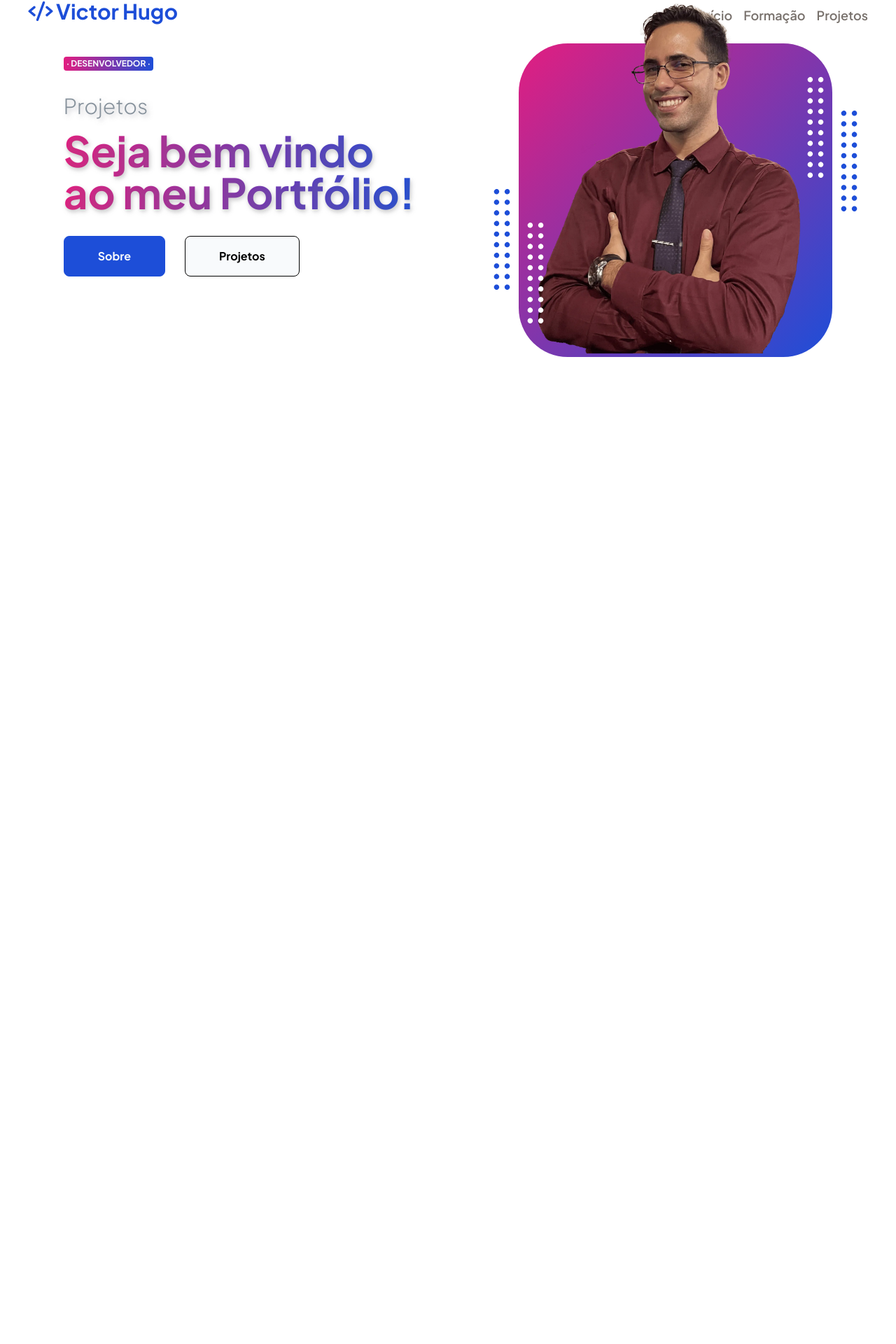
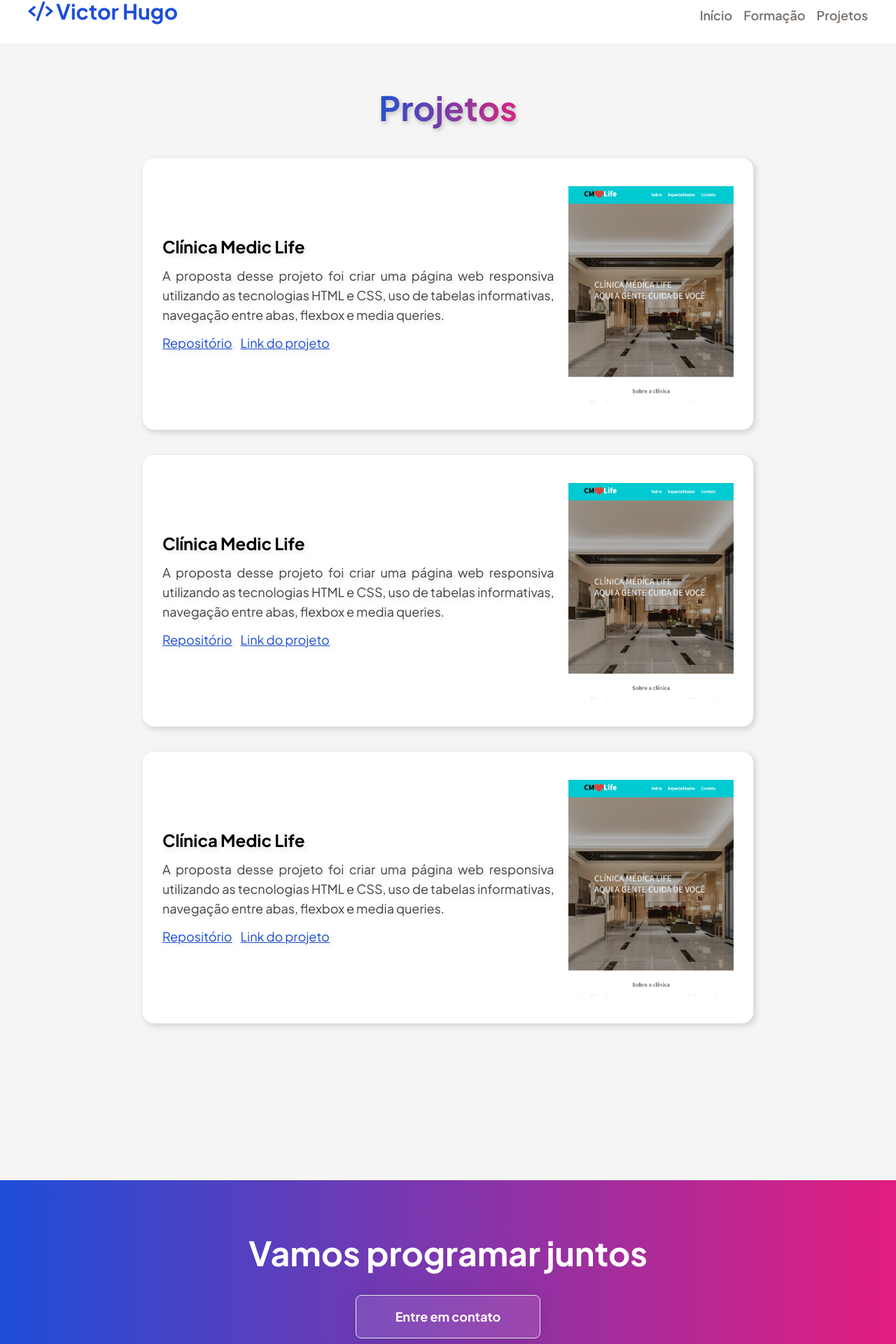
Before and after one commit to viitones/potfolio-react, a React (Vite) app: page /projetos in a window 1280 px wide. Shown: the part 18-1938 px from the top of the page at 70% size. Before the commit the page ends 800 px from the top, so only its background shows below. Built offline with nearby package versions, Linux system fonts and the light colour scheme.

Commit message:
finalizando pagina de projetos e algumas adições como botao de subir e hover nos links do header

```diff
--- a/src/app.tsx
+++ b/src/app.tsx
@@ -1,3 +1,4 @@
+import { BotaoSubir } from './components/BotaoSubir';
 import { Header } from './components/Header';
 import { Outlet } from 'react-router-dom';
 
@@ -11,6 +12,8 @@ export function App() {
       <main className=''>
         <Outlet />
       </main>
+
+      <BotaoSubir />
     </>
   )
 }
--- /dev/null
+++ b/src/components/BotaoSubir.tsx
@@ -0,0 +1,29 @@
+import { useState } from "react";
+import { CaretUp } from "@phosphor-icons/react";
+
+export function BotaoSubir(){
+    const [isVisible, setVisible] = useState(false);
+
+    const toggleVisibility = ()=>{
+        if(window.scrollY > 300){
+            setVisible(true)
+        }else{
+            setVisible(false)
+        }
+    };
+
+    window.addEventListener("scroll", toggleVisibility)
+
+
+    function scroolToTop(){
+        window.scrollTo({top:0});
+    }
+
+    return(
+        <div className={`${isVisible ? "!opacity-1" : "opacity-0"} transition-all cursor-pointer flex justify-center items-center hover:brightness-90 fixed bottom-[15%] right-[10%] z-50 bg-gradient-to-l from-rosa to-azul rounded-full text-shadow shadow-zinc-500/20 shadow-[3px_3px_6px_2px_#383b3f34]`}>
+            <p onClick={scroolToTop}>
+                <CaretUp className="text-white size-9" />
+            </p>
+        </div>
+    )
+}
--- /dev/null
+++ b/src/components/CardProjeto.tsx
@@ -0,0 +1,23 @@
+import clinica from "../assets/clinica.png"
+
+export function CardProjeto(){
+    return(
+        <div className="flex items-center justify-center gap-5 px-7 py-10 rounded-2xl bg-white text-shadow shadow-zinc-500/20 shadow-[3px_3px_6px_2px_#383b3f34]">
+            <div className="flex flex-col gap-3 text-justify">
+                <h3 className="text-lg md:text-2xl font-bold">Clínica Medic Life</h3>
+                <p className="text-base md:text-lg text-cinzaNavHover">
+                    A proposta desse projeto foi criar uma página web responsiva utilizando as tecnologias HTML e CSS, uso de tabelas informativas, navegação entre abas, flexbox e media queries.
+                </p>
+                <div className="text-base md:text-lg text-azul flex gap-3 flex-wrap underline">
+                    <a href="">Repositório</a>
+                    <a href="">Link do projeto</a>
+                </div>
+            </div>
+            <div className="hidden md:inline-flex h-full">
+                <a href="" className="hover:brightness-105">
+                    <img src={clinica} alt="" />
+                </a>
+            </div>
+        </div>
+    )
+}
--- /dev/null
+++ b/src/components/FooterProjeto.tsx
@@ -0,0 +1,14 @@
+import "./links.css"
+
+export function FooterProjeto (){
+  return(
+    <footer className="flex justify-center items-center p-20 sm:mt-24 h-auto bg-gradient-to-l from-rosa to-azul">
+
+      <div className="flex gap-9 flex-col justify-center items-center">
+        <h3 className="text-white font-bold text-4xl sm:text-5xl lg:6xl text-center">Vamos programar juntos</h3>
+        <a href="" className="vidro border text-white text-base sm:text-lg font-bold scroll-px-72 px-7 sm:px-14 py-4 rounded-lg">Entre em contato</a>
+      </div>
+
+    </footer>
+  )
+}
--- a/src/components/Header.tsx
+++ b/src/components/Header.tsx
@@ -9,10 +9,10 @@ export function Header () {
           <Code weight="bold" className='text-4xl mb-3' />
           <p className='text-3xl mb-3'>Victor Hugo</p>
         </Link>
-        <nav className='flex items-center justify-center gap-4 mt-2 sm:mt-0 text-[20px] sm:text-lg font-semibold text-cinzaNav'>
-          <Link to="/" className="hover:text-cinzaNavHover">Início</Link>
-          <Link to="/formacao" className="hover:text-cinzaNavHover">Formação</Link>
-          <Link to="/projetos" className="hover:text-cinzaNavHover">Projetos</Link>
+        <nav className='navega flex items-center justify-center gap-4 mt-2 sm:mt-0 text-[20px] sm:text-lg font-semibold text-cinzaNav'>
+          <Link to="/" className="navegaLink hover:text-cinzaNavHover">Início</Link>
+          <Link to="/formacao" className="navegaLink hover:text-cinzaNavHover">Formação</Link>
+          <Link to="/projetos" className="navegaLink hover:text-cinzaNavHover">Projetos</Link>
         </nav>
       </div>
     </header>
--- a/src/components/Skill.tsx
+++ b/src/components/Skill.tsx
@@ -1,6 +1,6 @@
 export function Skill(){
     return(
-        <div className='w-[80%] sm:w-fit bg-cinzaFooter rounded-lg p-6 text-center'>
+        <div className='w-[80%] sm:w-fit bg-cinzaFooter rounded-lg p-6 text-center font-semibold'>
             <p>asdasdasd aoisjd</p>
         </div>
     )
--- a/src/components/links.css
+++ b/src/components/links.css
@@ -1,3 +1,18 @@
+html{
+  scroll-behavior: smooth;
+}
+::-webkit-scrollbar{
+  width: .4rem;
+}
+::-webkit-scrollbar-thumb{
+  background: -webkit-linear-gradient(150deg, #1e30f3 0%, #e21e80 100%);
+  border-radius: 100vw;
+}
+::-webkit-scrollbar-track{
+  /* background: -webkit-linear-gradient(150deg, #1e30f3 0%, #e21e80 100%); */
+  margin-block: 5px;
+}
+
 .mask1{
   --linkedin: url("../assets/linkedin.svg");
   -webkit-mask-image: var(--linkedin);
@@ -25,3 +40,37 @@
   -webkit-mask-size: cover;
   mask-size: cover;
 }
+
+.bg{
+  background-image: url('../assets/clinica.png')
+}
+
+.vidro{
+background: rgba(255, 255, 255, 0.1);
+border-radius: 16px;
+box-shadow: 0 4px 30px rgba(0, 0, 0, 0.1);
+backdrop-filter: blur(6px);
+-webkit-backdrop-filter: blur(6px);
+}
+.vidro:hover{
+  filter: brightness(1.1);
+}
+
+.navegaLink{
+  position: relative;
+  transition: 0.5s;
+}
+.navegaLink::before{
+  content: "";
+  position: absolute;
+  left: 0;
+  bottom: 0;
+  height: 10%;
+  width: 100%;
+  background-color: #44403c;
+  transition: transform 0.3s ease;
+  transform: scaleX(0);
+}
+.navegaLink:hover::before{
+  transform: scaleX(1);
+}
--- a/src/pages/Projetos.tsx
+++ b/src/pages/Projetos.tsx
@@ -1,40 +1,21 @@
-import eu from "../assets/cabecudo.webp";
-import DotsBr from '../assets/dot1.svg';
-import DotsAz from '../assets/dot2.svg';
+import { CardProjeto } from "../components/CardProjeto";
+import { FooterProjeto } from "../components/FooterProjeto";
 
 export function Projetos (){
   return (
-    <section className='max-w-7xl mx-auto h-svh lg:h-[80vh]'>
-      <div className='flex flex-col items-center justify-center text-center lg:text-left 2xl:text-left lg:flex-row lg:justify-evenly '>
-        <div className='flex flex-col items-center justify-center lg:justify-normal lg:items-start 2xl:justify-normal 2xl:items-start gap-8 mb-24'>
-          <span className='max-w-max font-bold text-xs text-branco bg-gradient-to-l rounded px-1 py-[2px] from-azul to-rosa'>
-            · DESENVOLVEDOR ·
-          </span>
+    <section className='bg-cinzaFooter'>
+      <div className="w-full max-w-lg md:max-w-4xl mx-auto pb-32 px-10 sm:px-7 md:px-3 flex flex-col items-center gap-9">
+        <h2 className="mt-14 text-[2rem] sm:text-[3rem] max-w-lg font-bold text-shadow shadow-zinc-500/20 bg-gradient-to-l from-rosa to-azul bg-clip-text text-transparent drop-shadow-md">
+          Projetos
+        </h2>
 
-          <div className="flex flex-col gap-4">
-            <p className=' text-cinzaP text-3xl font-light text-shadow shadow-zinc-500/50 brightness-125'>
-              Projetos
-            </p>
+        <CardProjeto />
+        <CardProjeto />
+        <CardProjeto />
 
-            <h1 className='text-6xl max-w-lg font-bold text-shadow shadow-zinc-500/20 bg-gradient-to-l from-azul to-rosa bg-clip-text text-transparent drop-shadow-md'>Seja bem vindo ao meu Portfólio!</h1>
-          </div>
+      </div>
 
-          <div className='flex gap-7'>
-            <a href="#" className='bg-azul border border-azul hover:bg-azulHover transition-all px-12  py-4 text-branco font-bold rounded-lg'>Sobre</a>
-            <a href="#" className='bg-branco border border-black  hover:bg-black px-12 transition-all py-4 text-black hover:text-branco font-bold rounded-lg'>Projetos</a>
-          </div>
-        </div>
-
-        <div className='max-w-lg lg:ml-12'>
-          <div className='relative bg-gradient-to-tl from-azul to-rosa size-[26rem] lg:size-[28rem] 2xl:size-[36rem] rounded-[70px] '>
-            <img className='absolute bottom-5 -translate-x-6 scale-105 pointer-events-none' src={eu} alt="Victor Hugo" />
-            <img className='absolute -right-12 2xl:-right-16 top-12 size-36 2xl:size-44' src={DotsBr} alt="" />
-            <img className='absolute -right-24 2xl:-right-28 top-24 size-36 2xl:size-44' src={DotsAz} alt="" />
-            <img className='absolute -left-12 2xl:-left-16 bottom-12 size-36 2xl:size-44' src={DotsBr} alt="" />
-            <img className='absolute -left-24 2xl:-left-28 bottom-24 size-36 2xl:size-44' src={DotsAz} alt="" />
-          </div>
-        </div>
-      </div>
+      <FooterProjeto />
     </section>
   )
 }
```
Also changed, not shown: src/assets/agencia.png (added), src/assets/clinica.png (added).
